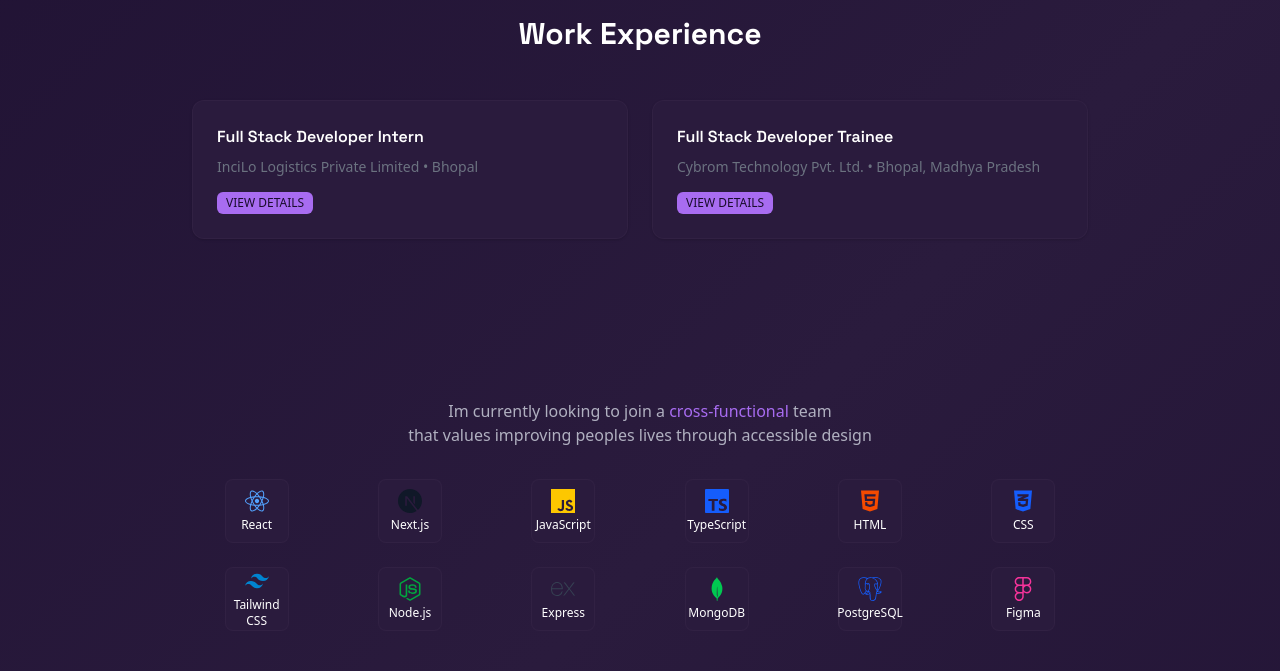
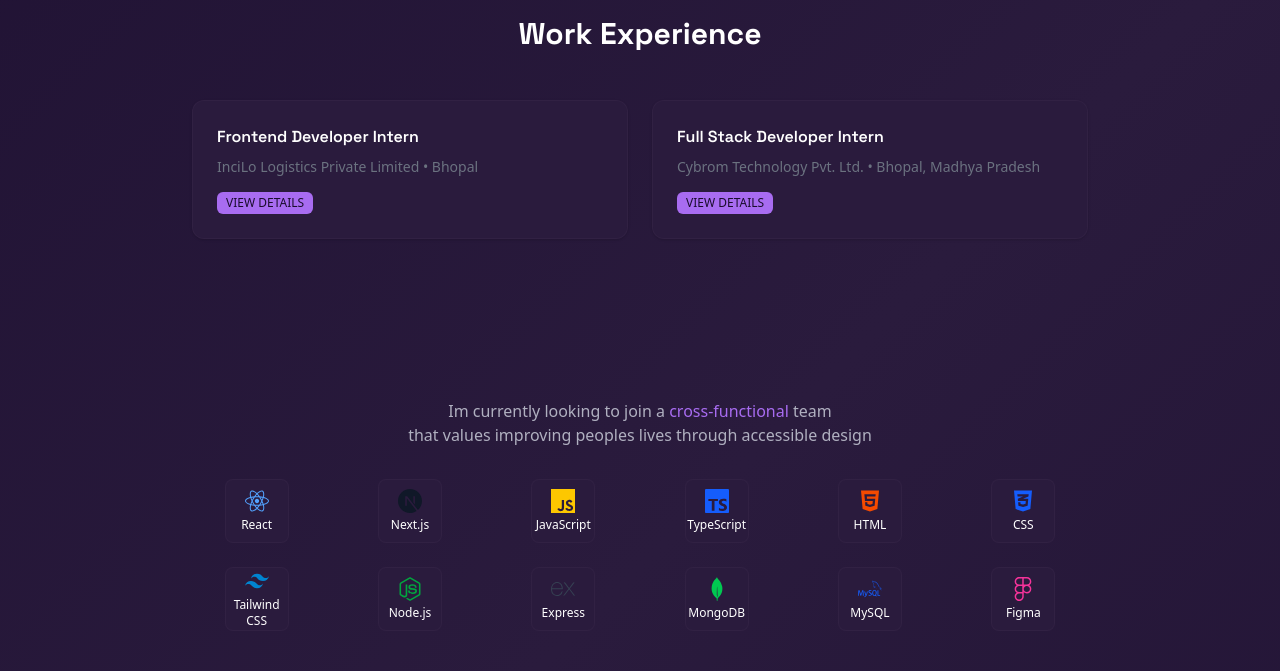
Before and after one commit to ADITYABANKEY07/adityabankeyportfolio, a Next.js app: page / in a window 1280 px wide. Shown: the part 1160-1831 px from the top of the page. Built offline with nearby package versions, Linux system fonts and the light colour scheme.

Commit message:
changing tech title

```diff
--- a/src/app/components/Experience.tsx
+++ b/src/app/components/Experience.tsx
@@ -20,19 +20,21 @@ function Experience() {
 
   const experiences = [
     {
-      title: "Full Stack Developer Intern",
+      title: "Frontend Developer Intern",
       company: "InciLo Logistics Private Limited • Bhopal",
       duration: "09/2024 - 12/2024",
       description: [
-        "Developed responsive UI components using React.js with modern frontend practices.",
-        "Integrated REST APIs and ensured seamless frontend-backend communication.",
-        "Collaborated with backend teams to enhance system performance and usability.",
-        "Performed debugging and testing to optimize application functionality.",
-        "Used Git for version control and team collaboration.",
+        "Developed responsive and user-friendly UI components using React.js, HTML, CSS, and JavaScript.",
+        "Built reusable components using React’s component-based architecture to improve scalability.",
+        "Integrated frontend with backend APIs to fetch and display dynamic data efficiently.",
+        "Optimized UI performance and ensured mobile responsiveness across different devices.",
+        "Identified and fixed UI bugs through testing and debugging, improving user experience.",
+        "Collaborated with designers and backend developers to deliver visually consistent interfaces.",
+        "Used Git and GitHub for version control and team collaboration.",
       ],
     },
     {
-      title: "Full Stack Developer Trainee",
+      title: "Full Stack Developer Intern",
       company: "Cybrom Technology Pvt. Ltd. • Bhopal, Madhya Pradesh",
       duration: "08/2025 - 04/2026",
       description: [
--- a/src/app/components/TechStack.tsx
+++ b/src/app/components/TechStack.tsx
@@ -10,7 +10,7 @@ import {
   SiMongodb,
   SiNextdotjs,
   SiTailwindcss,
-  SiPostgresql,
+  SiMysql,
   SiTypescript,
 } from "react-icons/si";
 
@@ -49,8 +49,8 @@ function TechStack() {
     },
     { name: "MongoDB", icon: <SiMongodb className="text-green-500 w-6 h-6" /> },
         {
-      name: "PostgreSQL",
-      icon: <SiPostgresql className="text-blue-600 w-6 h-6" />,
+      name: "MySQL",
+      icon: <SiMysql className="text-blue-600 w-6 h-6" />,
     },
     { name: "Figma", icon: <FaFigma className="text-pink-500 w-6 h-6" /> },
   ];
```
